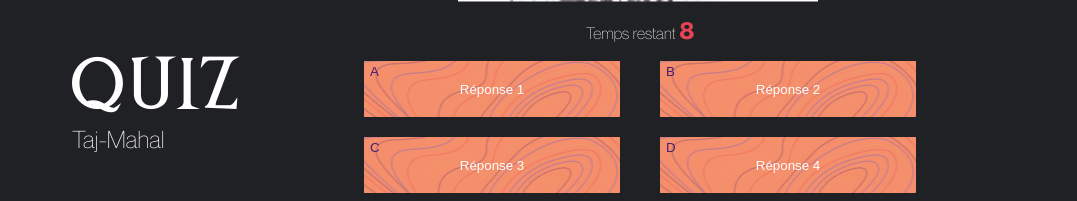
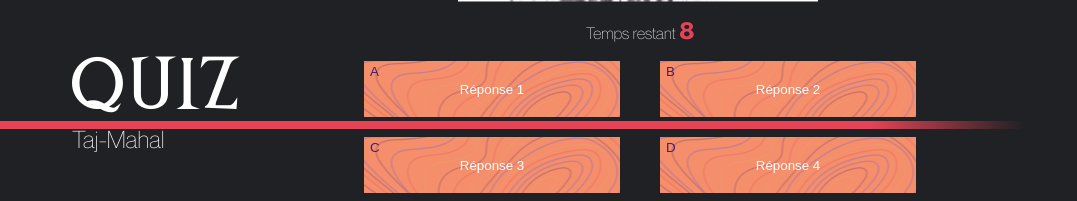
Before and after one commit to P4tt4te/monders, a PHP site: template modules/views/quiz-question.html in a window 1280 px wide. Shown: the part 671-872 px from the top of the page, without its empty margins (0-1077 px from the left). Run offline with PHP 8.4, Linux system fonts and the light colour scheme; the template is opened without the code that fills it, so the values that code supplies are empty.

Commit message:
Quiz question pcq en fait j'avais oublié la progress bar
^^

```diff
--- a/modules/styles/quiz-question.css
+++ b/modules/styles/quiz-question.css
@@ -2,6 +2,7 @@ html{
     background-color: var(--background);
     color: white;
 }
+
 
 .container{
     display: flex;
@@ -71,6 +72,18 @@ margin-right: 2vw;
 top: -10px;
 color: var(--purple);
 }
+
+.barTimer{
+    position: absolute;
+    width: 80vw;
+    height: 1vh;
+    background: linear-gradient(270deg, rgba(255,255,255,0) 0%, rgba(230,68,86,1) 15%);
+    bottom: 0;
+    left: 0;
+    transition: all 0.1s;
+}
+
+/* ANIMATIONS */
 
 .text-focus-in {
 	animation: text-focus-in 0.5s cubic-bezier(0.550, 0.085, 0.680, 0.530) both;
```
